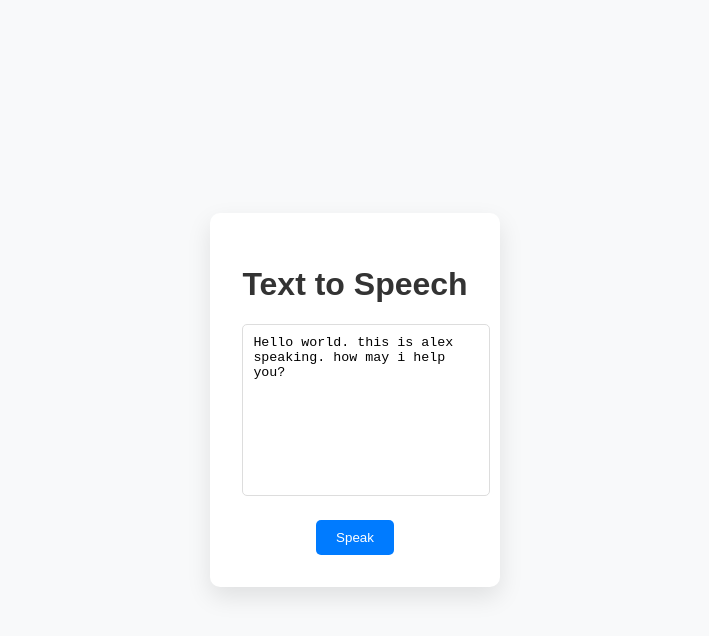
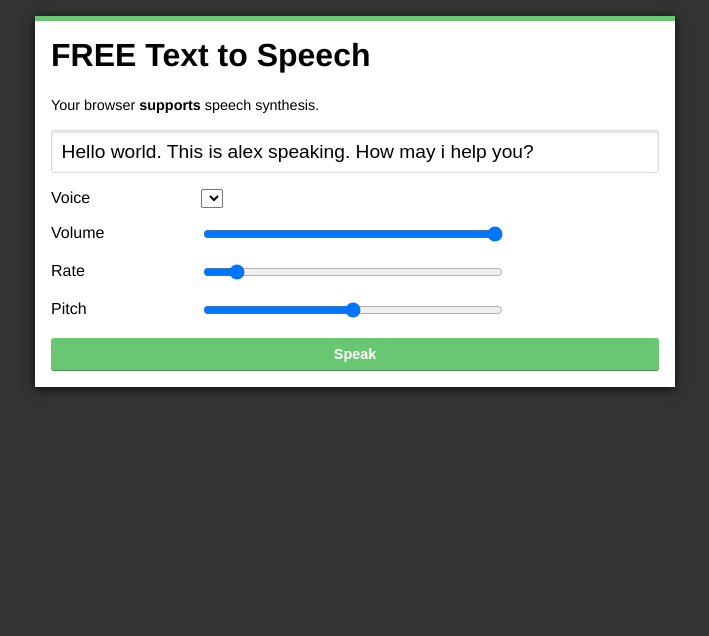
Before and after one commit to alexpvpmindustry/FreeTextToSpeechWebApp, a plain HTML site: page index.html in a window 1280 px wide. Shown: the whole page, without its empty margins (285-994 px from the left). Drawn offline with Linux system fonts and the light colour scheme.

Commit message:
Update index.html

```diff
--- a/index.html
+++ b/index.html
@@ -2,65 +2,208 @@
 <html>
 <head>
     <title>Text to Speech</title>
-    <style>
-        body {
-            background-color: #f8f9fa;
-            font-family: Arial, sans-serif;
-            display: flex;
-            justify-content: center;
-            align-items: center;
-            height: 100vh;
-            margin: 0;
-            padding: 0;
+    <style> *, *:before, *:after {
+  -moz-box-sizing: border-box;
+  -webkit-box-sizing: border-box;
   box-sizing: border-box;
 }
-        .container {
-            background-color: #fff;
-            padding: 2em;
-            border-radius: 10px;
-            box-shadow: 0px 10px 25px rgba(0,0,0,0.1);
+
+html {
+  font-family: Helvetica, Arial, sans-serif;
+  font-size: 100%;
+  background: #333;
 }
+
+#page-wrapper {
+  width: 640px;
+  background: #FFFFFF;
+  padding: 1em;
+  margin: 1em auto;
+  border-top: 5px solid #69c773;
+  box-shadow: 0 2px 10px rgba(0,0,0,0.8);
+}
+
 h1 {
+  margin-top: 0;
+}
+
+#msg {
+  font-size: 0.9em;
+  line-height: 1.4em;
+}
+
+#msg.not-supported strong {
+  color: #CC0000;
+}
+
+input[type="text"] {
+  width: 100%;
+  padding: 0.5em;
+  font-size: 1.2em;
+  border-radius: 3px;
+  border: 1px solid #D9D9D9;
+  box-shadow: 0 2px 3px rgba(0,0,0,0.1) inset;
+}
+
+input[type="range"] {
+  width: 300px;
+}
+
+label {
+  display: inline-block;
+  float: left;
+  width: 150px;
+}
+
+.option {
+  margin: 1em 0;
+}
+
+button {
+  display: inline-block;
+  border-radius: 3px;
+  border: none;
+  font-size: 0.9rem;
+  padding: 0.5rem 0.8em;
+  background: #69c773;
+  border-bottom: 1px solid #498b50;
+  color: white;
+  -webkit-font-smoothing: antialiased;
+  font-weight: bold;
+  margin: 0;
+  width: 100%;
   text-align: center;
-            color: #333;
 }
-        #text {
-            width: 100%;
-            height: 150px;
-            padding: 10px;
-            border: 1px solid #ddd;
-            border-radius: 5px;
-            resize: none;
+
+button:hover, button:focus {
+  opacity: 0.75;
+  cursor: pointer;
 }
-        button {
-            background-color: #007BFF;
-            color: #fff;
-            border: none;
-            padding: 10px 20px;
-            border-radius: 5px;
-            cursor: pointer;
-            display: block;
-            margin: 20px auto 0;
-            transition: background-color 0.3s;
+
+button:active {
+  opacity: 1;
+  box-shadow: 0 -3px 10px rgba(0, 0, 0, 0.1) inset;
 }
-        button:hover {
-            background-color: #0056b3;
-        }
+
     </style>
 </head>
 <body>
-    <div class="container">
-        <h1>Text to Speech</h1>
-        <textarea id="text" >Hello world. this is alex speaking. how may i help you?</textarea>
-        <button onclick="speak()">Speak</button>
+
+</body>
+<div id="page-wrapper">
+  <h1>FREE Text to Speech</h1>
+
+  <p id="msg"></p>
+
+  <input type="text" name="speech-msg" id="speech-msg" x-webkit-speech value="Hello world. This is alex speaking. How may i help you?"> </input>
+
+	<div class="option">
+		<label for="voice">Voice</label>
+		<select name="voice" id="voice"></select>
+	</div>
+	<div class="option">
+		<label for="volume">Volume</label>
+		<input type="range" min="0" max="1" step="0.1" name="volume" id="volume" value="1">
+	</div>
+	<div class="option">
+		<label for="rate">Rate</label>
+		<input type="range" min="0.1" max="10" step="0.1" name="rate" id="rate" value="1">
+	</div>
+	<div class="option">
+		<label for="pitch">Pitch</label>
+		<input type="range" min="0" max="2" step="0.1" name="pitch" id="pitch" value="1">
 	</div>
 
+	<button id="speak">Speak</button>
+
+</div>
 <script>
-        function speak() {
-            var text = document.getElementById('text').value;
-            var msg = new SpeechSynthesisUtterance(text);
+/*
+ * Check for browser support
+ */
+var supportMsg = document.getElementById('msg');
+
+if ('speechSynthesis' in window) {
+	supportMsg.innerHTML = 'Your browser <strong>supports</strong> speech synthesis.';
+} else {
+	supportMsg.innerHTML = 'Sorry your browser <strong>does not support</strong> speech synthesis.<br>Try this in <a href="https://www.google.co.uk/intl/en/chrome/browser/canary.html">Chrome Canary</a>.';
+	supportMsg.classList.add('not-supported');
+}
+
+
+// Get the 'speak' button
+var button = document.getElementById('speak');
+
+// Get the text input element.
+var speechMsgInput = document.getElementById('speech-msg');
+
+// Get the voice select element.
+var voiceSelect = document.getElementById('voice');
+
+// Get the attribute controls.
+var volumeInput = document.getElementById('volume');
+var rateInput = document.getElementById('rate');
+var pitchInput = document.getElementById('pitch');
+
+
+// Fetch the list of voices and populate the voice options.
+function loadVoices() {
+  // Fetch the available voices.
+	var voices = speechSynthesis.getVoices();
+
+  // Loop through each of the voices.
+	voices.forEach(function(voice, i) {
+    // Create a new option element.
+		var option = document.createElement('option');
+
+    // Set the options value and text.
+		option.value = voice.name;
+		option.innerHTML = voice.name;
+
+    // Add the option to the voice selector.
+		voiceSelect.appendChild(option);
+	});
+}
+
+// Execute loadVoices.
+loadVoices();
+
+// Chrome loads voices asynchronously.
+window.speechSynthesis.onvoiceschanged = function(e) {
+  loadVoices();
+};
+
+
+// Create a new utterance for the specified text and add it to
+// the queue.
+function speak(text) {
+  // Create a new instance of SpeechSynthesisUtterance.
+	var msg = new SpeechSynthesisUtterance();
+
+  // Set the text.
+	msg.text = text;
+
+  // Set the attributes.
+	msg.volume = parseFloat(volumeInput.value);
+	msg.rate = parseFloat(rateInput.value);
+	msg.pitch = parseFloat(pitchInput.value);
+
+  // If a voice has been selected, find the voice and set the
+  // utterance instance's voice attribute.
+	if (voiceSelect.value) {
+		msg.voice = speechSynthesis.getVoices().filter(function(voice) { return voice.name == voiceSelect.value; })[0];
+	}
+
+  // Queue this utterance.
 	window.speechSynthesis.speak(msg);
 }
+
+
+// Set up an event listener for when the 'speak' button is clicked.
+button.addEventListener('click', function(e) {
+	if (speechMsgInput.value.length > 0) {
+		speak(speechMsgInput.value);
+	}
+});
 </script>
-</body>
 </html>
```
Lines whose indentation alone changed are shown as unchanged.
